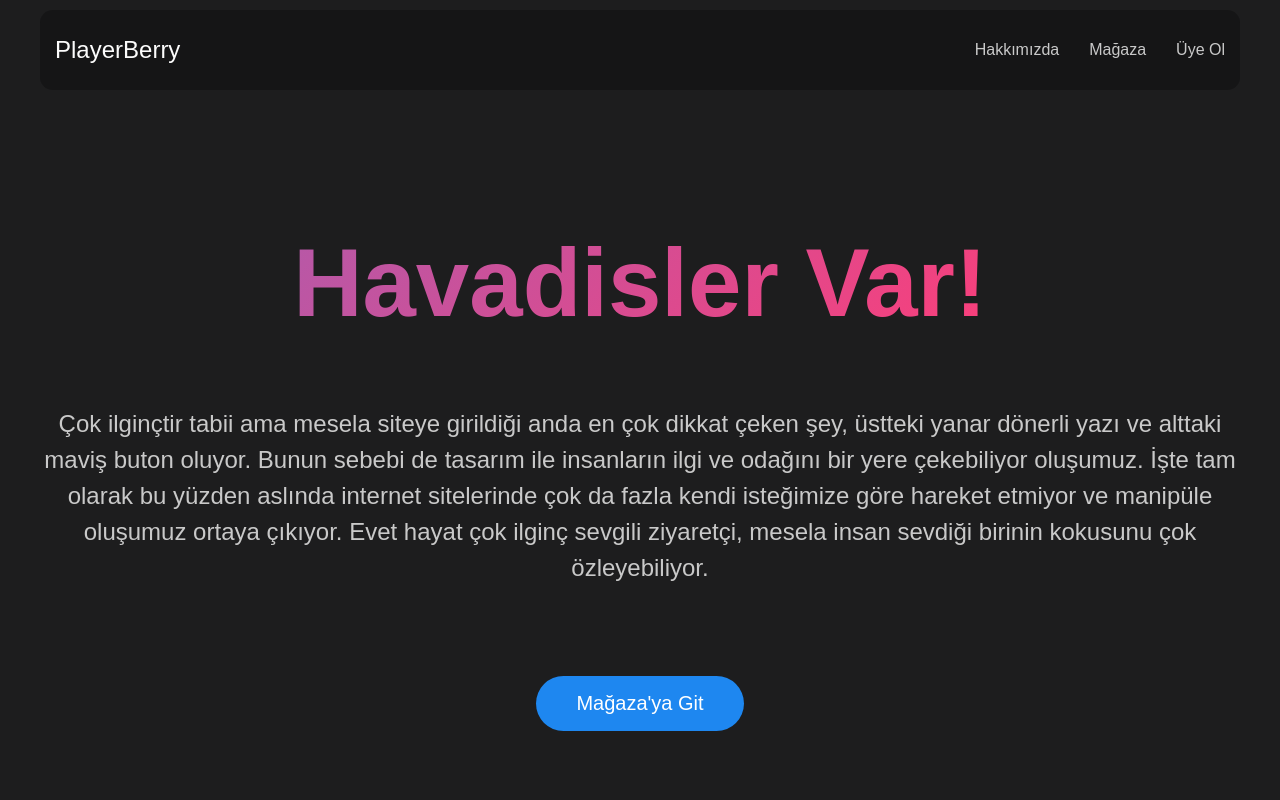
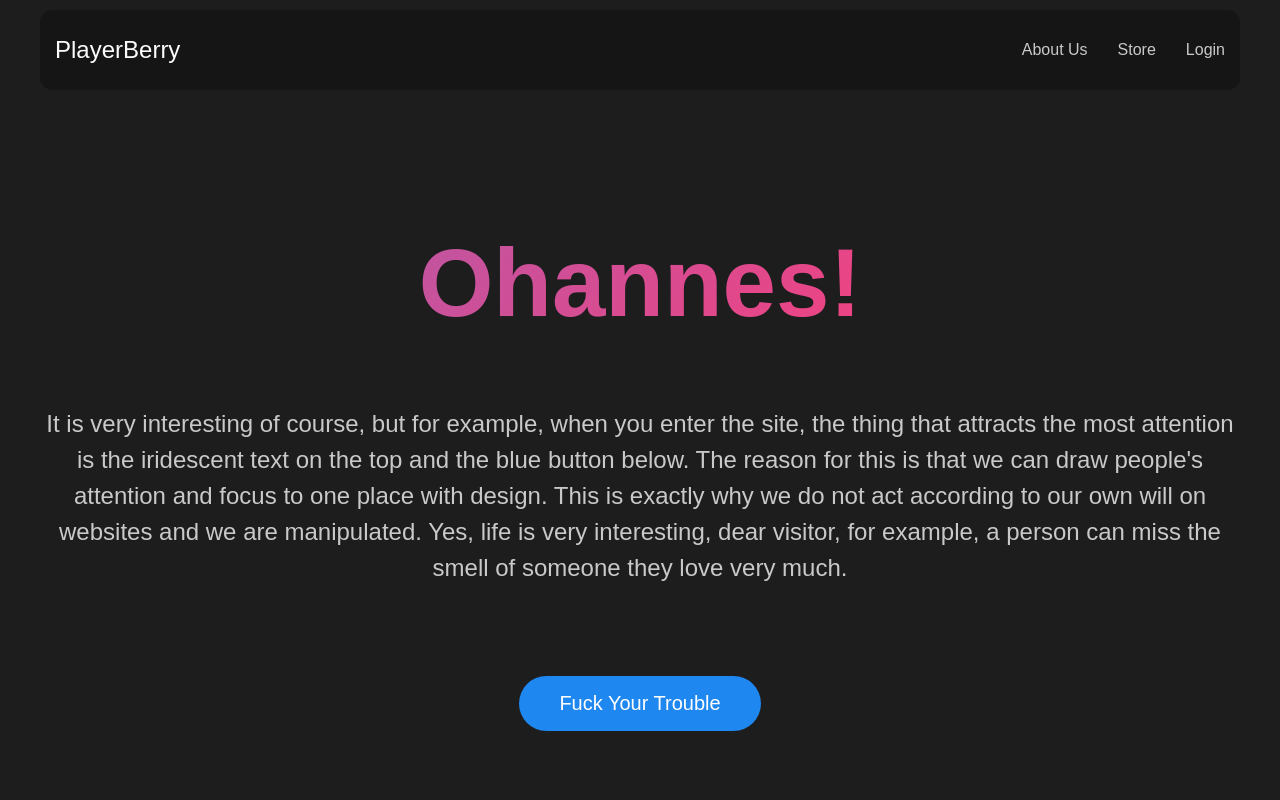
Before and after one commit to playerberry/website, a Vue app: page / in a window 1280 px wide. Shown: the top 800 px of the page. Built offline with nearby package versions, Linux system fonts and the light colour scheme; a web font is replaced by a local one.

Commit message:
added i18n

```diff
--- a/package.json
+++ b/package.json
@@ -14,6 +14,7 @@
   "dependencies": {
     "uikit": "^3.21.10",
     "vue": "^3.4.37",
+    "vue-i18n": "11",
     "vue-router": "4"
   },
   "devDependencies": {
--- a/src/components/Header.vue
+++ b/src/components/Header.vue
@@ -14,13 +14,13 @@ import { RouterLink } from "vue-router";
         <div class="uk-navbar-right">
           <ul class="uk-navbar-nav uk-visible@s">
             <li>
-              <RouterLink to="/">Hakkımızda</RouterLink>
+              <RouterLink to="/">{{ $t("menu.aboutus") }}</RouterLink>
             </li>
             <li>
-              <RouterLink to="/">Mağaza</RouterLink>
+              <RouterLink to="/">{{ $t("menu.store") }}</RouterLink>
             </li>
             <li>
-              <RouterLink to="/">Üye Ol</RouterLink>
+              <RouterLink to="/">{{ $t("menu.login") }}</RouterLink>
             </li>
           </ul>
           <a
@@ -37,13 +37,19 @@ import { RouterLink } from "vue-router";
     <div class="uk-offcanvas-bar">
       <ul class="uk-nav">
         <li>
-          <RouterLink class="uk-text-large" to="/">Hakkımızda</RouterLink>
+          <RouterLink class="uk-text-large" to="/">{{
+            $t("menu.aboutus")
+          }}</RouterLink>
         </li>
         <li>
-          <RouterLink class="uk-text-large" to="/">Mağaza</RouterLink>
+          <RouterLink class="uk-text-large" to="/">{{
+            $t("menu.store")
+          }}</RouterLink>
         </li>
         <li>
-          <RouterLink class="uk-text-large" to="/">Üye Ol</RouterLink>
+          <RouterLink class="uk-text-large" to="/">{{
+            $t("menu.login")
+          }}</RouterLink>
         </li>
       </ul>
     </div>
--- /dev/null
+++ b/src/i18n.ts
@@ -0,0 +1,14 @@
+import { createI18n } from "vue-i18n";
+import en from "./locales/en.json";
+import tr from "./locales/tr.json";
+
+const i18n = createI18n({
+  locale: "en",
+  fallbackLocale: "en",
+  messages: {
+    en,
+    tr,
+  },
+});
+
+export default i18n;
--- /dev/null
+++ b/src/locales/en.json
@@ -0,0 +1,12 @@
+{
+  "menu": {
+    "aboutus": "About Us",
+    "store": "Store",
+    "login": "Login"
+  },
+  "hero": {
+    "title": "Ohannes!",
+    "description": "It is very interesting of course, but for example, when you enter the site, the thing that attracts the most attention is the iridescent text on the top and the blue button below. The reason for this is that we can draw people's attention and focus to one place with design. This is exactly why we do not act according to our own will on websites and we are manipulated. Yes, life is very interesting, dear visitor, for example, a person can miss the smell of someone they love very much.",
+    "button": "Fuck Your Trouble"
+  }
+}
--- /dev/null
+++ b/src/locales/tr.json
@@ -0,0 +1,12 @@
+{
+  "menu": {
+    "aboutus": "Hakkımızda",
+    "store": "Mağaza",
+    "login": "Giriş"
+  },
+  "hero": {
+    "title": "Ohannes!",
+    "description": "Çok ilginçtir tabii ama mesela siteye girildiği anda en çok dikkat çeken şey, üstteki yanar dönerli yazı ve alttaki maviş buton oluyor. Bunun sebebi de tasarım ile insanların ilgi ve odağını bir yere çekebiliyor oluşumuz. İşte tam olarak bu yüzden aslında internet sitelerinde çok da fazla kendi isteğimize göre hareket etmiyor ve manipüle oluşumuz ortaya çıkıyor. Evet hayat çok ilginç sevgili ziyaretçi, mesela insan sevdiği birinin kokusunu çok özleyebiliyor.",
+    "button": "Derdini Sikeyim"
+  }
+}
--- a/src/main.ts
+++ b/src/main.ts
@@ -1,6 +1,7 @@
 import { createApp } from "vue";
+import i18n from "./i18n";
 import router from "./routes";
 import "./assets/css/style.css";
 import App from "./App.vue";
 
-createApp(App).use(router).mount("#app");
+createApp(App).use(router).use(i18n).mount("#app");
--- a/src/views/HomeView.vue
+++ b/src/views/HomeView.vue
@@ -6,21 +6,15 @@
       <div class="uk-height-large">
         <div class="uk-text-center">
           <h1 class="uk-heading-large uk-text-bold super-text">
-            Havadisler Var!
+            {{ $t("hero.title") }}
           </h1>
           <p class="uk-text-lead uk-margin-large-top">
-            Çok ilginçtir tabii ama mesela siteye girildiği anda en çok dikkat
-            çeken şey, üstteki yanar dönerli yazı ve alttaki maviş buton oluyor.
-            Bunun sebebi de tasarım ile insanların ilgi ve odağını bir yere
-            çekebiliyor oluşumuz. İşte tam olarak bu yüzden aslında internet
-            sitelerinde çok da fazla kendi isteğimize göre hareket etmiyor ve
-            manipüle oluşumuz ortaya çıkıyor. Evet hayat çok ilginç sevgili
-            ziyaretçi, mesela insan sevdiği birinin kokusunu çok özleyebiliyor.
+            {{ $t("hero.description") }}
           </p>
           <a
             class="uk-button uk-button-primary uk-button-large uk-margin-large-top"
             href="#"
-            >Mağaza'ya Git</a
+            >{{ $t("hero.button") }}</a
           >
         </div>
       </div>
```
Also changed, not shown: 1 other file (tests, documents, lock files or other folders).
